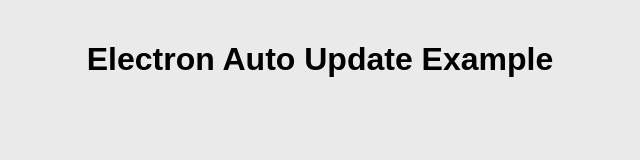
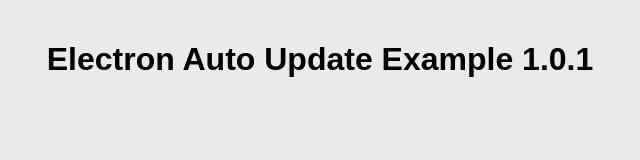
Before and after one commit to ankitmahnmims/electron-test, an Electron app: page index.html in a window 800 px wide. Shown: the whole page, without its empty margins (80-720 px from the left). Drawn offline with Linux system fonts and the light colour scheme; no server answers.

Commit message:
june 14 update

```diff
--- a/index.html
+++ b/index.html
@@ -1,6 +1,6 @@
 <!DOCTYPE html>
 <head>
-    <title>Electron Auto Update version 1.0.0</title>
+    <title>Electron Auto Update version 1.0.1</title>
     <style>
         body {
             box-sizing: border-box;
@@ -27,7 +27,7 @@
     </style>
 </head>
 <body>
-<h1>Electron Auto Update Example</h1>
+<h1>Electron Auto Update Example 1.0.1</h1>
 <p id="version"></p>
 
 <div id="notification" class="hidden">
--- a/package.json
+++ b/package.json
@@ -1,6 +1,6 @@
 {
   "name": "test",
-  "version": "1.0.0",
+  "version": "1.0.1",
   "description": "testing",
   "main": "main.js",
   "scripts": {
```
